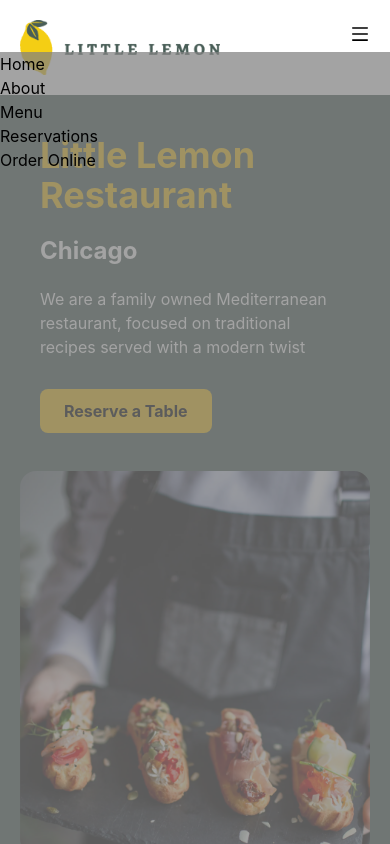
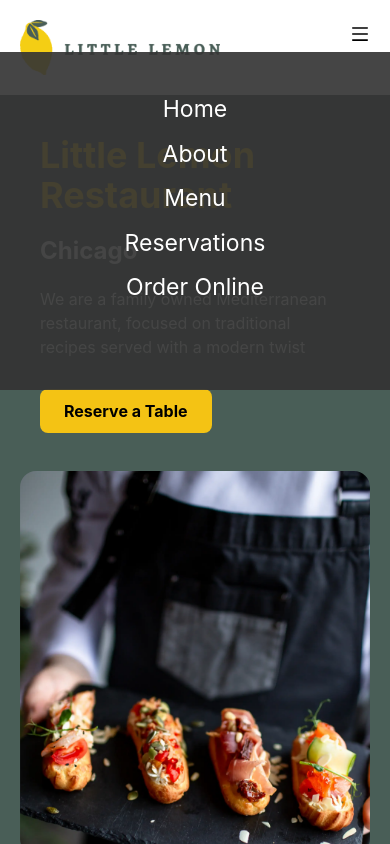
Before and after one commit to csegur4/little-lemon-app, a React (Create React App) app: page / in a window 390 px wide. Both pictures are taken after a click on the button "Options". Shown: the top 844 px of the page. Built offline with nearby package versions, Linux system fonts and the light colour scheme.

Commit message:
hamburger menu added

```diff
--- a/src/components/Footer.js
+++ b/src/components/Footer.js
@@ -42,7 +42,7 @@
                                         <path strokeLinecap="round" strokeLinejoin="round" d="M15 10.5a3 3 0 11-6 0 3 3 0 016 0z" />
                                         <path strokeLinecap="round" strokeLinejoin="round" d="M19.5 10.5c0 7.142-7.5 11.25-7.5 11.25S4.5 17.642 4.5 10.5a7.5 7.5 0 1115 0z" />
                                     </svg>
-                                    <span>2103 W Clifton St, Tampa, FL</span>
+                                    <span>0000 Clifton St, Tampa, FL</span>
                                 </a>
                             </li>
                             <li className="mb-4">
--- a/src/components/Nav.js
+++ b/src/components/Nav.js
@@ -5,8 +5,7 @@
     MenuButton,
     MenuList,
     MenuItem,
-    IconButton,
-    Flex
+    IconButton
   } from '@chakra-ui/react'
 
 export default function Nav(){
@@ -38,22 +37,25 @@
                         />
                         <MenuList
                         w="100vw"
-                        bgColor="#808080b8"
-                        h="100vh"
+                        bgColor="#333333e8"
+                        h="40vh"
+                        color="#fff"
+                        fontSize="23px"
+                        p="20px"
                         >
-                            <MenuItem>
+                            <MenuItem justifyContent="center" mb="10px" pt="20">
                                 Home
                             </MenuItem>
-                            <MenuItem>
+                            <MenuItem justifyContent="center" mb="10px" >
                                 About
                             </MenuItem>
-                            <MenuItem>
+                            <MenuItem justifyContent="center" mb="10px">
                                 Menu
                             </MenuItem>
-                            <MenuItem>
+                            <MenuItem justifyContent="center" mb="10px">
                                 Reservations
                             </MenuItem>
-                            <MenuItem>
+                            <MenuItem justifyContent="center" >
                                 Order Online
                             </MenuItem>
                         </MenuList>
```
